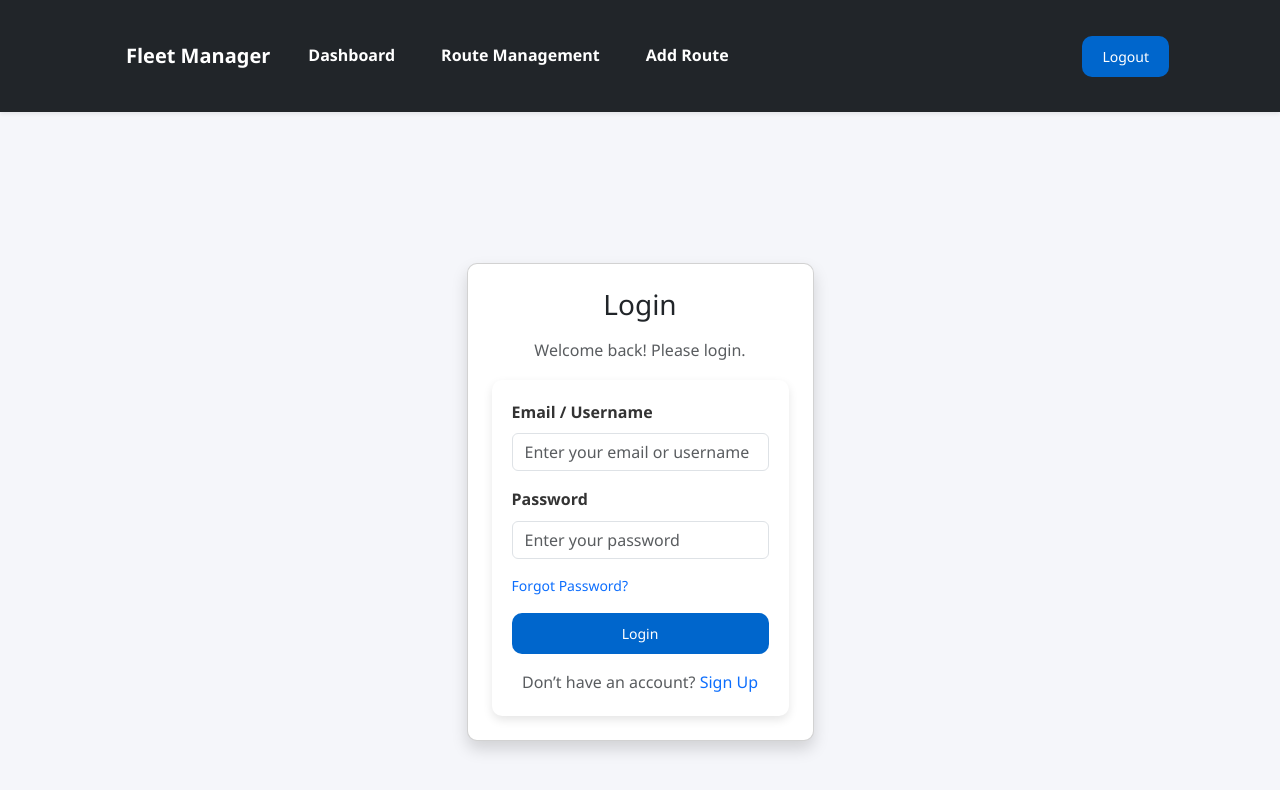
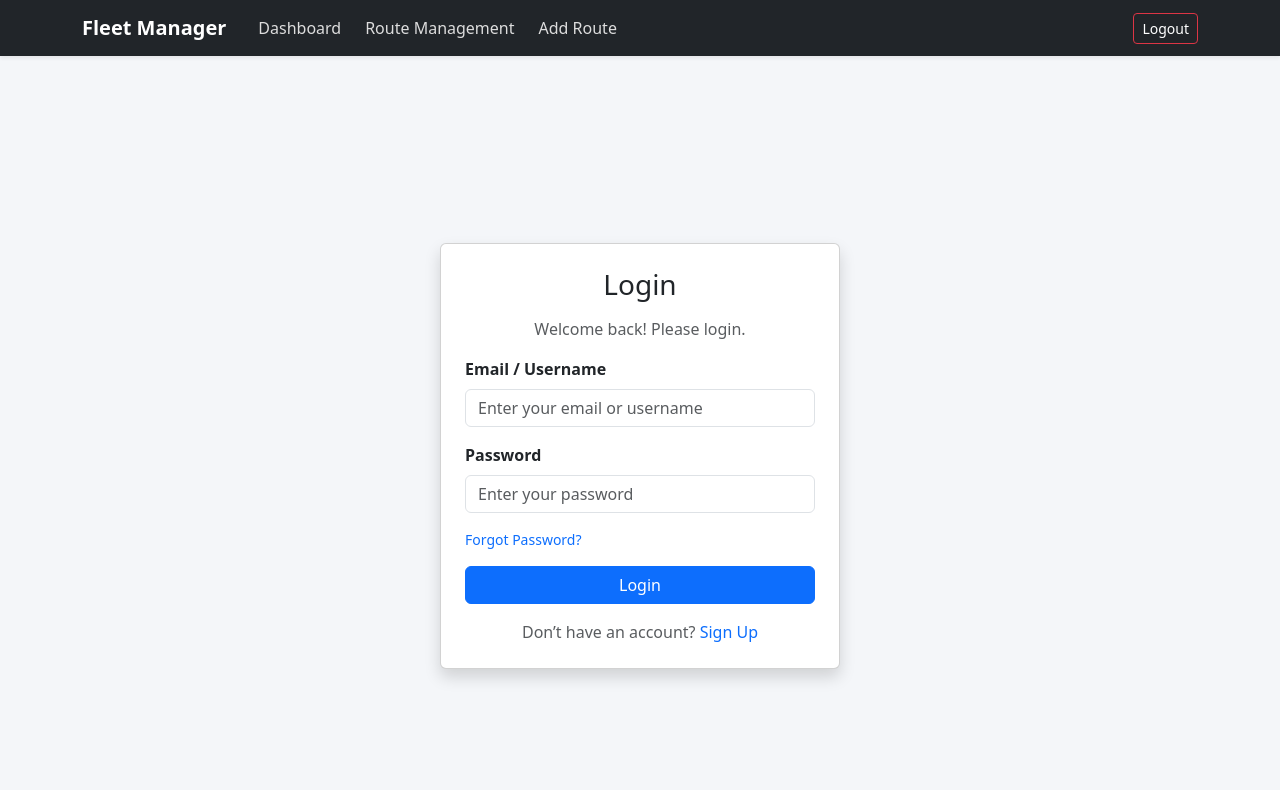
Before and after one commit to ochola-web/Fleet-management, a React (Vite) app: page /login in a window 1280 px wide. Shown: the top 790 px of the page. Built offline with nearby package versions, Linux system fonts and the light colour scheme; sample sign-in values are in the browser's storage.

Commit message:
Update styles.css changes

```diff
--- a/src/pages/AddRoutePage.jsx
+++ b/src/pages/AddRoutePage.jsx
@@ -1,5 +1,6 @@
 import React, { useState } from "react";
 import { useRouteContext } from "../context/RouteContext.jsx"; // ✅ FIXED import
+import "../styles.css";
 
 const AddRoutePage = () => {
   const { addRoute } = useRouteContext(); // ✅ useRouteContext instead of useRoutes
--- a/src/pages/AvailableRoutes.jsx
+++ b/src/pages/AvailableRoutes.jsx
@@ -1,5 +1,5 @@
 import React, { useEffect, useState } from "react";
-import "../styles/routedashboard.css"; // reuse same CSS
+import "../styles.css"; // reuse same CSS
 
 const AvailableRoutes = () => {
   const [routes, setRoutes] = useState([]);
--- a/src/pages/Dashboard.jsx
+++ b/src/pages/Dashboard.jsx
@@ -1,5 +1,6 @@
 import React from "react";
 import { useRouteContext } from "../context/RouteContext";
+import "../styles.css";
 
 const Dashboard = () => {
   const { routes } = useRouteContext();
--- a/src/pages/RouteForm.jsx
+++ b/src/pages/RouteForm.jsx
@@ -1,7 +1,7 @@
 // src/pages/RouteForm.jsx
 import React, { useState, useContext } from "react";
 import { RouteContext } from "../context/RouteContext";
-import "./Form.css";
+import "../styles.css";
 
 const RouteForm = () => {
   const { addRoute } = useContext(RouteContext);
--- a/src/pages/RouteManagement.jsx
+++ b/src/pages/RouteManagement.jsx
@@ -1,5 +1,6 @@
 import React, { useState } from "react";
 import { useRouteContext } from "../context/RouteContext";
+import "../styles.css";
 
 const RouteManagement = () => {
   const { routes, addRoute, updateRoute, deleteRoute } = useRouteContext();
--- a/src/styles.css
+++ b/src/styles.css
@@ -1,278 +1,215 @@
-/* ==========================
-   Global Theme & Typography
-   ========================== */
-:root {
-  --primary-color: #0066cc;
-  --primary-dark: #004c99;
-  --secondary-color: #f8f9fa;
-  --accent-color: #ff9800;
-  --success-color: #28a745;
-  --danger-color: #dc3545;
-  --text-color: #333;
-  --muted-color: #6c757d;
-  --bg-color: #f5f6fa;
-  --card-bg: #fff;
-  --border-radius: 10px;
-  --shadow: 0 4px 10px rgba(0, 0, 0, 0.1);
-  --font-family: "Segoe UI", Roboto, Helvetica, Arial, sans-serif;
+/* =====================
+   Global Styles
+===================== */
+body {
+  font-family: 'Segoe UI', Tahoma, Geneva, Verdana, sans-serif;
+  background-color: #f4f6f9;
+  color: #333;
+  margin: 0;
+  padding: 0;
 }
 
-* {
-  margin: 0;
-  padding: 0;
-  box-sizing: border-box;
+/* Links */
+a {
+  text-decoration: none;
+  color: inherit;
+}
+a:hover {
+  color: #0d6efd;
 }
 
-body {
-  font-family: var(--font-family);
-  background-color: var(--bg-color);
-  color: var(--text-color);
-  line-height: 1.6;
+/* =====================
+   Navbar
+===================== */
+.navbar-brand {
+  font-size: 1.5rem;
+  font-weight: 700;
+  color: #fff !important;
 }
 
-/* ==========================
-   Layout & Containers
-   ========================== */
-.container {
-  width: 90%;
-  max-width: 1200px;
-  margin: auto;
-  padding: 20px;
+.navbar-nav .nav-link {
+  font-weight: 500;
+  color: #ddd !important;
+  margin-left: 0.5rem;
 }
 
-.row {
-  display: flex;
-  flex-wrap: wrap;
-  margin: -10px;
+.navbar-nav .nav-link.active {
+  color: #0d6efd !important;
 }
 
-.col {
-  flex: 1;
-  padding: 10px;
+.navbar-nav .btn {
+  color: #fff;
+  border-color: #dc3545;
 }
 
-/* ==========================
-   Navbar
-   ========================== */
-.navbar {
-  display: flex;
-  justify-content: space-between;
-  align-items: center;
-  background: var(--primary-color);
-  padding: 15px 30px;
+.navbar-nav .btn:hover {
+  background-color: #dc3545;
   color: #fff;
-  box-shadow: var(--shadow);
-  font-weight: bold;
-
+  border-color: #dc3545;
 }
 
-.navbar a {
-  color: #fff;
-  margin: 0 15px;
-  text-decoration: none;
+/* =====================
+   Buttons
+===================== */
+.btn-primary {
+  background-color: #0d6efd;
+  border: none;
+  border-radius: 5px;
   transition: 0.3s;
 }
 
-.navbar a:hover {
-  color: var(--accent-color);
+.btn-primary:hover {
+  background-color: #0b5ed7;
 }
 
-/* ==========================
-   Cards & Tables
-   ========================== */
+.btn-outline-danger {
+  color: #dc3545;
+  border-color: #dc3545;
+}
+
+.btn-outline-danger:hover {
+  background-color: #dc3545;
+  color: #fff;
+}
+
+/* =====================
+   Forms
+===================== */
+input, textarea, select {
+  border: 1px solid #ccc;
+  border-radius: 5px;
+  padding: 0.5rem;
+  width: 100%;
+  font-size: 0.95rem;
+  transition: 0.3s;
+}
+
+input:focus, textarea:focus, select:focus {
+  outline: none;
+  border-color: #0d6efd;
+  box-shadow: 0 0 5px rgba(13, 110, 253, 0.3);
+}
+
+.form-label {
+  font-weight: 600;
+  margin-bottom: 0.25rem;
+}
+
+/* =====================
+   Cards
+===================== */
 .card {
-  background: var(--card-bg);
-  padding: 20px;
-  border-radius: var(--border-radius);
-  box-shadow: var(--shadow);
-  margin-bottom: 20px;
+  border-radius: 10px;
+  box-shadow: 0 2px 10px rgba(0,0,0,0.1);
+  background-color: #fff;
+}
+
+/* Route Cards */
+.route-card {
   transition: transform 0.2s;
 }
-
-.card:hover {
+.route-card:hover {
   transform: translateY(-5px);
 }
 
-.routes-table {
+/* =====================
+   Tables
+===================== */
+table {
   width: 100%;
   border-collapse: collapse;
-  margin-top: 15px;
+  margin-top: 1rem;
+  background-color: #fff;
+  border-radius: 5px;
+  overflow: hidden;
+  box-shadow: 0 2px 5px rgba(0,0,0,0.1);
 }
 
-.routes-table th,
-.routes-table td {
-  padding: 12px;
-  border: 1px solid #ddd;
+th, td {
+  padding: 0.75rem 1rem;
   text-align: left;
 }
 
-.routes-table th {
-  background: var(--primary-color);
+th {
+  background-color: #0d6efd;
+  color: #fff;
+  font-weight: 600;
+}
+
+tr:nth-child(even) {
+  background-color: #f8f9fa;
+}
+
+tr:hover {
+  background-color: #e9ecef;
+}
+
+.btn-edit, .btn-delete {
+  padding: 0.25rem 0.5rem;
+  margin-right: 0.25rem;
+  border-radius: 5px;
+  font-size: 0.85rem;
+  border: none;
+  cursor: pointer;
+}
+
+.btn-edit {
+  background-color: #0d6efd;
   color: #fff;
 }
-
-.routes-table tr:hover {
-  background: #f1f1f1;
+.btn-edit:hover {
+  background-color: #0b5ed7;
 }
 
-/* ==========================
-   Buttons
-   ========================== */
-button,
-.btn {
-  background: var(--primary-color);
-  border: none;
-  padding: 10px 20px;
+.btn-delete {
+  background-color: #dc3545;
   color: #fff;
-  font-size: 14px;
-  border-radius: var(--border-radius);
-  cursor: pointer;
-  transition: 0.3s;
+}
+.btn-delete:hover {
+  background-color: #b02a37;
 }
 
-button:hover,
-.btn:hover {
-  background: var(--primary-dark);
+/* =====================
+   Login & Forms Pages
+===================== */
+.login-card {
+  max-width: 400px;
+  width: 100%;
+  border-radius: 10px;
+  box-shadow: 0 4px 15px rgba(0,0,0,0.2);
+  background-color: #fff;
 }
 
-.btn-success {
-  background: var(--success-color);
+.login-page {
+  background-color: #f4f6f9;
 }
 
-.btn-danger {
-  background: var(--danger-color);
+.alert {
+  border-radius: 5px;
+  padding: 0.5rem 1rem;
 }
 
-.btn-warning {
-  background: var(--accent-color);
-}
-
-/* ==========================
-   Forms
-   ========================== */
-form {
-  background: var(--card-bg);
-  padding: 20px;
-  border-radius: var(--border-radius);
-  box-shadow: var(--shadow);
-}
-
-form label {
-  display: block;
-  font-weight: 600;
-  margin-bottom: 5px;
-  color: var(--text-color);
-}
-
-form input,
-form select,
-form textarea {
-  width: 100%;
-  padding: 10px;
-  margin-bottom: 15px;
-  border: 1px solid #ccc;
-  border-radius: var(--border-radius);
-  font-size: 14px;
-}
-
-form input:focus,
-form select:focus,
-form textarea:focus {
-  border-color: var(--primary-color);
-  outline: none;
-  box-shadow: 0 0 4px var(--primary-color);
-}
-
-.error-message {
-  color: var(--danger-color);
-  font-size: 13px;
-  margin-top: -10px;
-  margin-bottom: 10px;
-}
-
-.success-message {
-  color: var(--success-color);
-  font-size: 13px;
-  margin-bottom: 10px;
-}
-
-/* ==========================
-   Interactivity
-   ========================== */
-button:disabled {
-  background: #ccc;
-  cursor: not-allowed;
-}
-
-a.btn {
-  display: inline-block;
-  text-align: center;
-}
-
-/* Feedback messages */
-.alert {
-  padding: 12px;
-  border-radius: var(--border-radius);
-  margin-bottom: 15px;
-}
-
-.alert-success {
-  background: #d4edda;
-  color: var(--success-color);
-}
-
-.alert-danger {
-  background: #f8d7da;
-  color: var(--danger-color);
-}
-
-/* ==========================
-   Icons
-   ========================== */
-.icon {
-  margin-right: 8px;
-  vertical-align: middle;
-}
-
-/* ==========================
-   Responsiveness
-   ========================== */
-@media (max-width: 992px) {
-  .navbar {
-    flex-direction: column;
+/* =====================
+   Responsive
+===================== */
+@media (max-width: 768px) {
+  .navbar-nav {
+    text-align: center;
   }
 
-  .row {
-    flex-direction: column;
+  table, .route-card, .login-card {
+    width: 100%;
+  }
+
+  .btn {
+    width: 100%;
+    margin-bottom: 0.5rem;
   }
 }
 
-@media (max-width: 768px) {
-  .routes-table,
-  .routes-table thead,
-  .routes-table tbody,
-  .routes-table th,
-  .routes-table td,
-  .routes-table tr {
-    display: block;
-    width: 100%;
-  }
-
-  .routes-table tr {
-    margin-bottom: 15px;
-  }
-
-  .routes-table td {
-    text-align: right;
-    padding-left: 50%;
-    position: relative;
-  }
-
-  .routes-table td::before {
-    content: attr(data-label);
-    position: absolute;
-    left: 15px;
-    font-weight: bold;
-    color: var(--muted-color);
+@media (max-width: 576px) {
+  .navbar-nav .nav-link {
+    margin-left: 0;
+    margin-bottom: 0.5rem;
   }
 }
```
